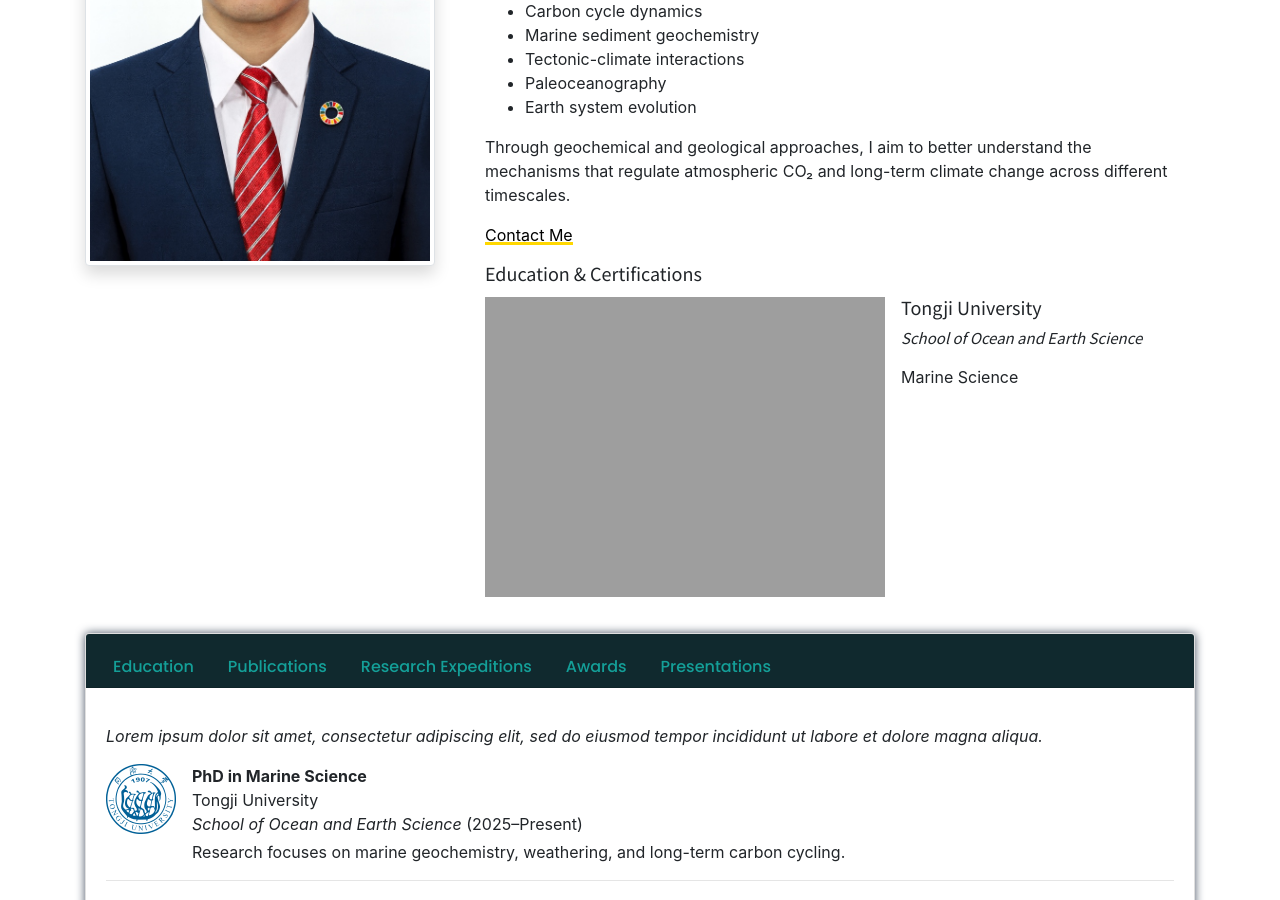
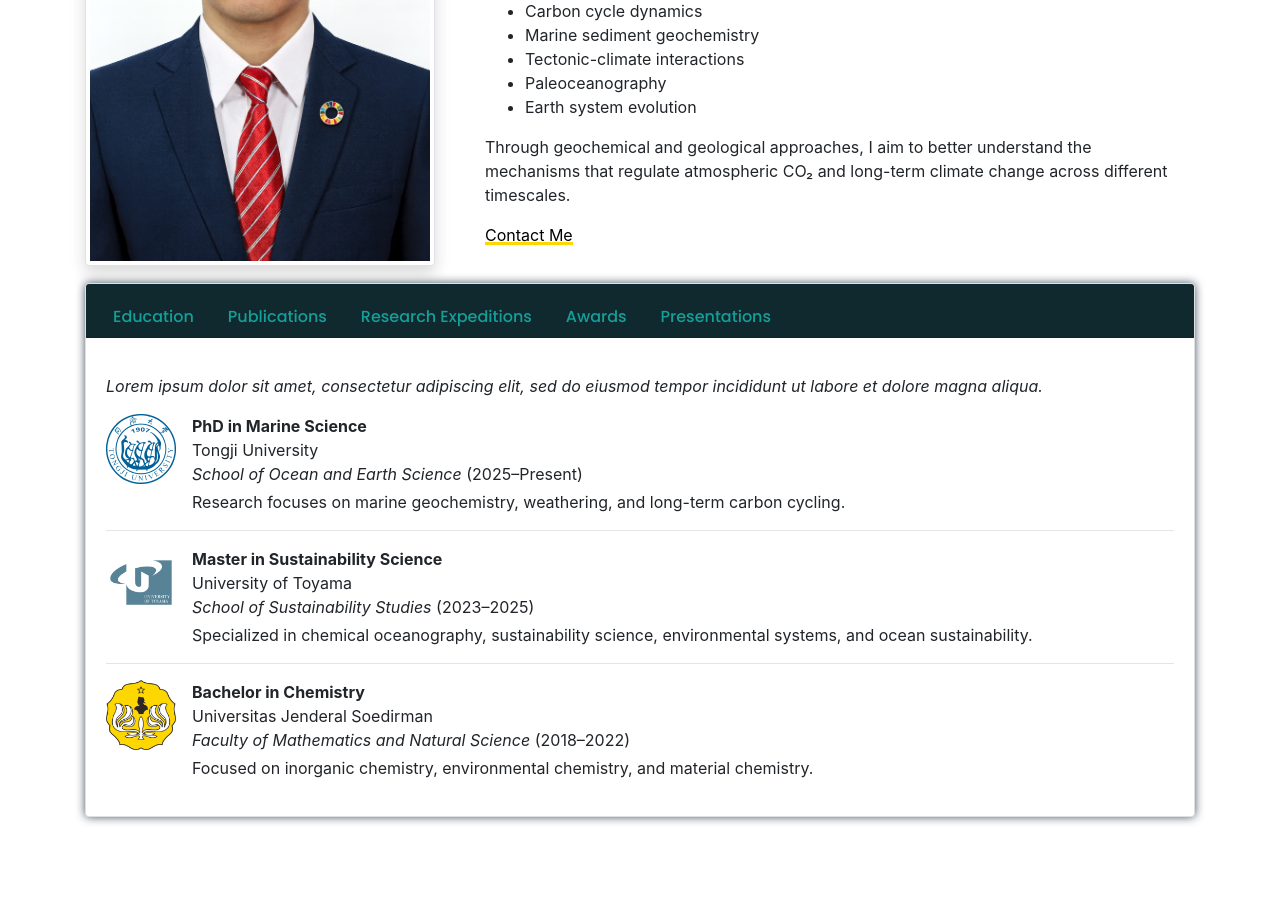
Before and after one commit to mhgta10/mhgta10.github.io, a Jekyll site: the page built from index.md, in a window 1280 px wide and 900 px high, scrolled down 351 px. Built offline with Jekyll 4.4.1, drawn with Linux system fonts in a browser that asks for light colours; nearby versions of some CDN libraries; comment, search, counter and statistics services are not loaded; our own code applies the rules of GitHub Pages for plain Markdown files.

Commit message:
Update _config.yml

```diff
--- a/_config.yml
+++ b/_config.yml
@@ -71,7 +71,7 @@ animate: true                                        # false or true, uses anima
 # =======================================#
 # -----------HOME PAGE  SETTINGS --------#
 #========================================#
-home_option: education                               # options: education, skills, timeline
+home_option:                                # options: education, skills, timeline
 
 # =======================================#          # These  settings are for demo purposes only, things like
 # -----------HELP SETTINGS---------------#          #     popup toasts and tooltips designed to help new
```
